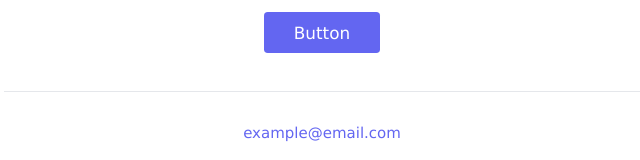
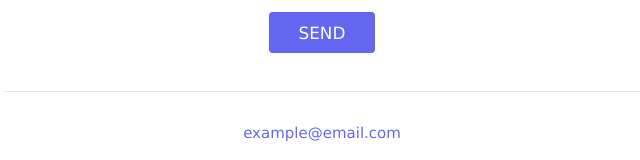
Before and after one commit to puspalal12/belaurimunward5, a website: page src/index.html in a window 1280 px wide. Shown: the part 2455-2615 px from the top of the page, 318-958 px from the left. Drawn offline with nearby package versions, Linux system fonts and the light colour scheme.

Commit message:
Update index.html

```diff
--- a/src/index.html
+++ b/src/index.html
@@ -258,7 +258,7 @@
                     </div>
                     <div class="p-2 w-full">
                         <button
-                            class="flex mx-auto text-white bg-indigo-500 border-0 py-2 px-8 focus:outline-none hover:bg-indigo-600 rounded text-lg">Button</button>
+                            class="flex mx-auto text-white bg-indigo-500 border-0 py-2 px-8 focus:outline-none hover:bg-indigo-600 rounded text-lg">SEND</button>
                     </div>
                     <div class="p-2 w-full pt-8 mt-8 border-t border-gray-200 text-center">
                         <a class="text-indigo-500">example@email.com</a>
```
